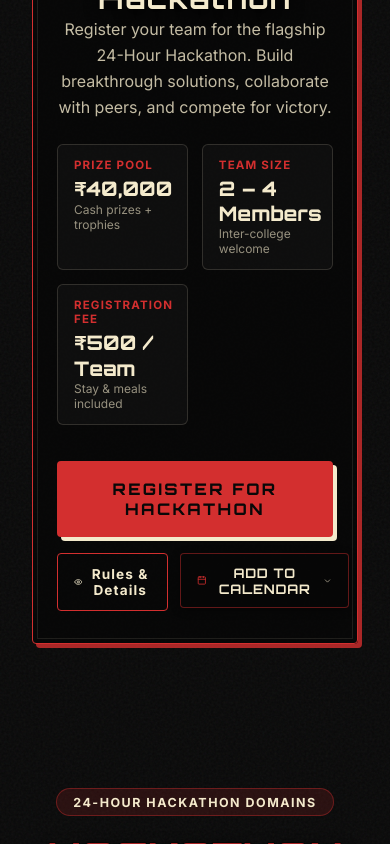
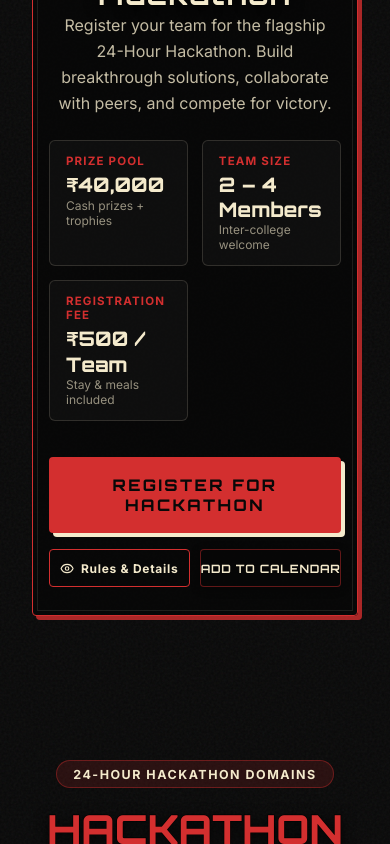
Before and after one commit to akshbir17/techfest, a React (Vite) app: page / in a window 390 px wide. Shown: the part 3573-4417 px from the top of the page. Built offline with nearby package versions, Linux system fonts and the light colour scheme.

Commit message:
fix(events): prevent Add To Calendar button from overflowing on mobile

```diff
--- a/src/components/AddToCalendarButton.jsx
+++ b/src/components/AddToCalendarButton.jsx
@@ -62,12 +62,14 @@ const AddToCalendarButton = ({ event, variant = 'compact', className = '' }) =>
           alignItems: 'center',
           justifyContent: 'center',
           gap: '0.45rem',
-          padding: isModalVariant ? '0.75rem 1.25rem' : '0.65rem 1rem',
-          fontSize: isModalVariant ? '0.85rem' : '0.82rem',
+          padding: isModalVariant ? '0.75rem 1.25rem' : '0.65rem 0.65rem',
+          fontSize: isModalVariant ? '0.85rem' : 'clamp(0.72rem, 2vw, 0.8rem)',
           fontWeight: '700',
           fontFamily: 'var(--font-heading)',
           letterSpacing: '0.06em',
           textTransform: 'uppercase',
+          whiteSpace: 'nowrap',
+          boxSizing: 'border-box',
           color: 'var(--color-star-white)',
           backgroundColor: isOpen ? 'rgba(211, 47, 47, 0.2)' : 'rgba(8, 8, 8, 0.6)',
           border: '1px solid rgba(211, 47, 47, 0.45)',
--- a/src/pages/EventsPage.jsx
+++ b/src/pages/EventsPage.jsx
@@ -376,7 +376,7 @@ const EventsPage = ({ isEmbedded = false }) => {
             transition={{ duration: 0.6, ease: "easeOut" }}
             style={{ width: '100%' }}
           >
-            <GlassCard style={{ textAlign: 'center', padding: 'clamp(2rem, 5vw, 3.5rem) clamp(1.5rem, 3.5vw, 2.5rem)', display: 'flex', flexDirection: 'column', alignItems: 'center' }}>
+            <GlassCard style={{ textAlign: 'center', padding: 'clamp(1.75rem, 5vw, 3.5rem) clamp(1rem, 3.5vw, 2.5rem)', display: 'flex', flexDirection: 'column', alignItems: 'center' }}>
               <div style={{ width: '100%', display: 'flex', flexDirection: 'column', alignItems: 'center' }}>
                 <div style={{ display: 'inline-block', padding: '0.35rem 1rem', background: 'rgba(211, 47, 47, 0.15)', border: '1px solid rgba(211, 47, 47, 0.4)', borderRadius: '20px', fontSize: '0.78rem', fontWeight: '700', letterSpacing: '0.12em', color: 'var(--color-bright-crimson)', textTransform: 'uppercase', marginBottom: '1.25rem' }}>
                   Flagship Technical Event
@@ -421,36 +421,46 @@ const EventsPage = ({ isEmbedded = false }) => {
                     REGISTER FOR HACKATHON
                   </NeonButton>
 
-                  <div style={{ display: 'flex', gap: '0.75rem', width: '100%' }}>
+                  <div
+                    style={{
+                      display: 'grid',
+                      gridTemplateColumns: 'repeat(auto-fit, minmax(135px, 1fr))',
+                      gap: '0.65rem',
+                      width: '100%',
+                      boxSizing: 'border-box',
+                    }}
+                  >
                     <button
                       id="events-hackathon-rules-btn"
                       onClick={() => setSelectedRuleEvent(technicalEvents[0])}
                       style={{
-                        flex: 1,
-                        padding: '0.75rem 1rem',
+                        width: '100%',
+                        padding: '0.65rem 0.65rem',
                         display: 'flex',
                         alignItems: 'center',
                         justifyContent: 'center',
-                        gap: '0.45rem',
+                        gap: '0.4rem',
                         border: '1px solid var(--color-neon-cyan)',
                         borderRadius: '4px',
                         backgroundColor: 'transparent',
                         color: 'var(--color-star-white)',
                         fontFamily: 'var(--font-primary)',
                         fontWeight: 'bold',
-                        fontSize: '0.85rem',
-                        letterSpacing: '0.08em',
+                        fontSize: 'clamp(0.75rem, 2vw, 0.82rem)',
+                        letterSpacing: '0.06em',
                         cursor: 'pointer',
                         transition: 'all 0.25s ease',
+                        boxSizing: 'border-box',
+                        whiteSpace: 'nowrap',
                       }}
                       onMouseOver={(e) => { e.currentTarget.style.backgroundColor = 'rgba(211, 47, 47, 0.15)'; }}
                       onMouseOut={(e) => { e.currentTarget.style.backgroundColor = 'transparent'; }}
                     >
-                      <Eye size={16} />
+                      <Eye size={15} />
                       Rules & Details
                     </button>
 
-                    <div style={{ flex: 1 }}>
+                    <div style={{ width: '100%', minWidth: 0, boxSizing: 'border-box' }}>
                       <AddToCalendarButton event={technicalEvents[0]} variant="compact" />
                     </div>
                   </div>
```
